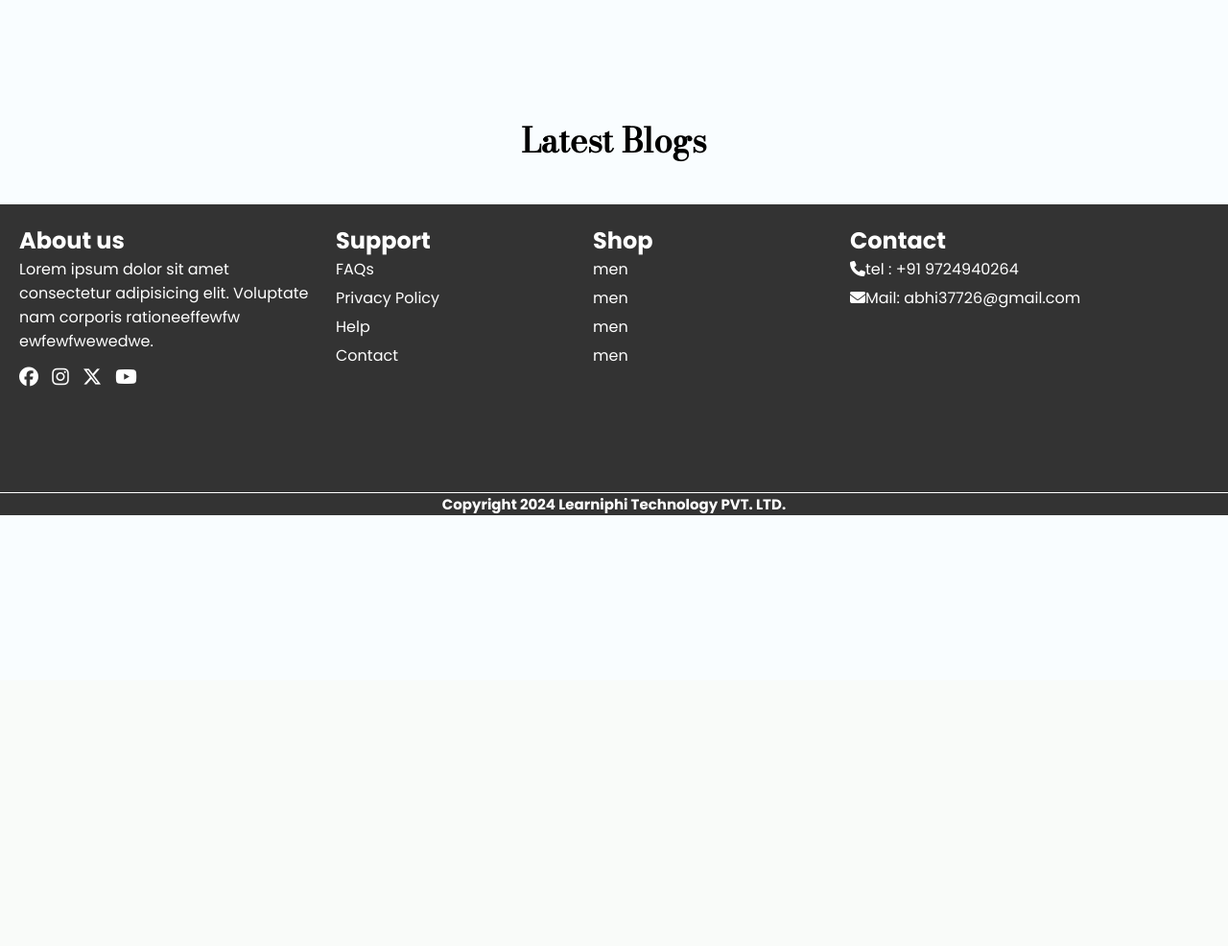
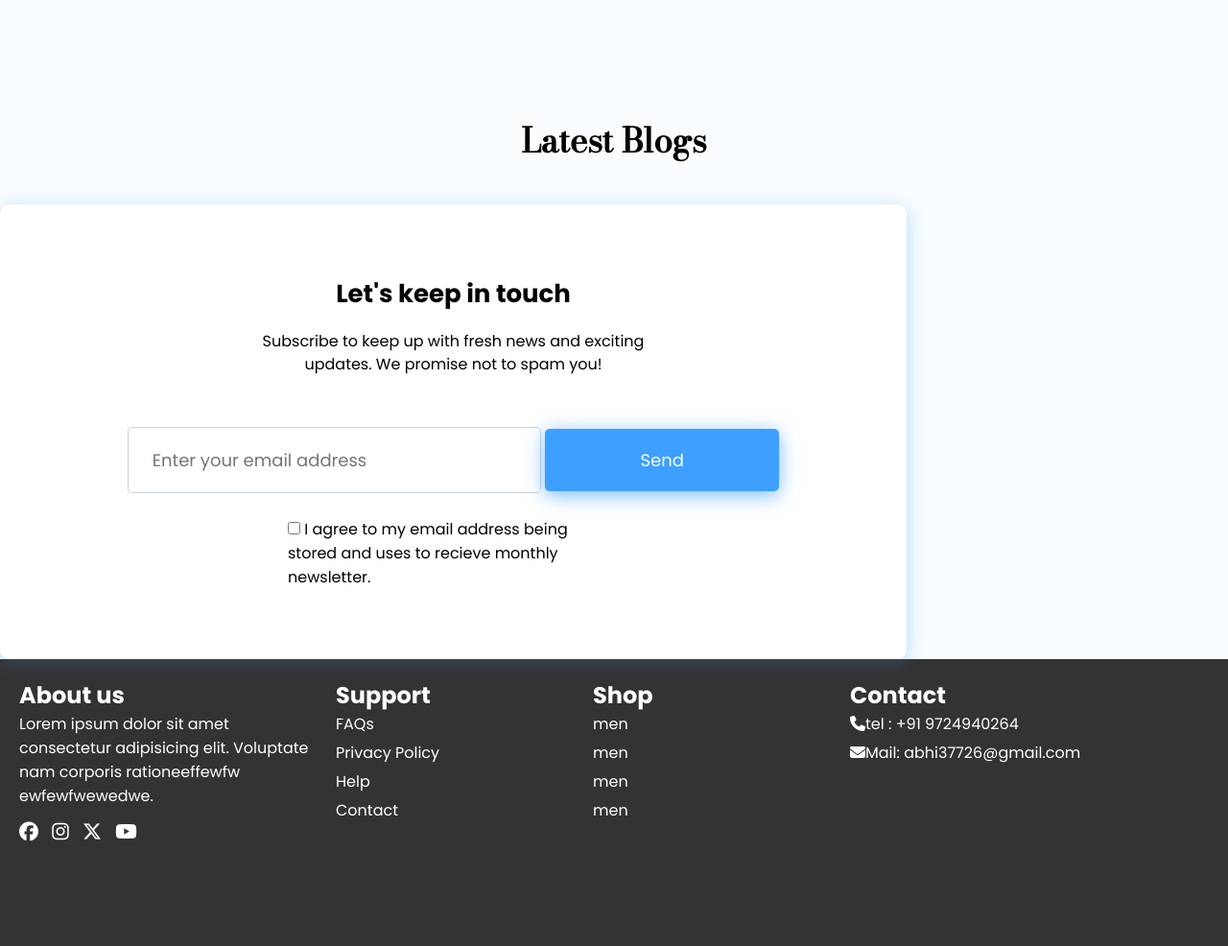
Before and after one commit to Abhishhek1/Project-AgriTech, a PHP site: page /blog.html in a window 1280 px wide. Shown: the part 91-1077 px from the top of the page at 96% size. Before the commit the page ends 628 px from the top, so only its background shows below. Run offline with PHP 8.4, Linux system fonts and the light colour scheme.

Commit message:
changes added

```diff
--- a/blog.html
+++ b/blog.html
@@ -63,6 +63,23 @@
       </div>
     </main>
 
+    <!--Subscribe button-->
+    <div class="subscribe">
+        <div class="subscribe">
+            <h2 class="subscribe__title">Let's keep in touch</h2>
+            <p class="subscribe__copy">Subscribe to keep up with fresh news and exciting updates. We promise not to spam you!</p>
+            <div class="form">
+                <input type="email" class="form__email" placeholder="Enter your email address" />
+                <button class="form__button">Send</button>
+            </div>
+            <div class="notice">
+                <input type="checkbox">
+                <span class="notice__copy">I agree to my email address being stored and uses to recieve monthly newsletter.</span>
+            </div>
+        </div>
+    </div>
+
+
     <!---footer-->
     <footer>
       <div class="about-us sec">
--- a/index.js
+++ b/index.js
@@ -14,7 +14,6 @@ const toggleBtn = document.querySelector('.toggle-btn')
 
 
 // Blog javascript code(blog.html)
-
 const API_KEY = "dcbaa0f6e99740ccac8815c04b7b9a5f";
 const url = "https://newsapi.org/v2/everything?q=";
 
@@ -25,8 +24,11 @@ async function fetchNews(query) {
 
         if (data.articles && data.articles.length > 0) {
             const newsContainer = document.getElementById('card-container');
+            const maxArticlesToShow = 13;
 
-            data.articles.forEach(article => {
+            for (let i = 0; i < Math.min(data.articles.length, maxArticlesToShow); i++) {
+                const article = data.articles[i];
+
                 // Check if the article has an image
                 if (article.urlToImage) {
                     const cardContainer = document.createElement('div');
@@ -41,14 +43,14 @@ async function fetchNews(query) {
                     const newsImg = document.createElement('img');
                     newsImg.src = article.urlToImage;
                     newsImg.alt = "News Image";
-                    newsImg.id = "news-img";
+                    newsImg.classList.add('news-img');
 
                     const cardContent = document.createElement('div');
                     cardContent.classList.add('card-content');
 
                     const newsTitle = document.createElement('h3');
                     newsTitle.textContent = article.title;
-                    newsTitle.id = 'news-title';
+                    newsTitle.classList.add('news-title');
 
                     const newsSource = document.createElement('h6');
                     // Format the publishedAt date in a human-readable format with the desired time zone
@@ -71,7 +73,7 @@ async function fetchNews(query) {
 
                     newsContainer.appendChild(cardContainer);
                 }
-            });
+            }
         } else {
             console.log("No articles found in the data.");
         }
@@ -81,4 +83,4 @@ async function fetchNews(query) {
 }
 
 // Example usage
-fetchNews("farming, farm, agriculture, crop");
+fetchNews("farm + agriculture");
--- a/style/blog.css
+++ b/style/blog.css
@@ -1,4 +1,4 @@
-
+@import url('https://fonts.googleapis.com/css2?family=Mulish:wght@300;400;500;600;700&display=swap');
 body{
   background-color: #f9fdff;
 }
@@ -51,3 +51,116 @@ main{
 .news-source{
   margin-block: 12px;
 }
+
+
+/*Subscribe Styling*/
+#subscribe{
+  display: flex;
+  justify-content: center;
+  align-items: center;
+}
+.subscribe {
+	display: flex;
+	flex-direction: column;
+	align-items: center;
+	justify-content: center;
+	background: white;
+	width: 945px;
+	height: 474px;
+	border-radius: 10px;
+	box-shadow: 0 4px 20px rgba(61, 159, 255, 0.2)
+}
+
+
+.subscribe__title {
+	font-weight: bold;
+	font-size: 26px;
+	margin-bottom: 18px;
+}
+
+.subscribe__copy {
+	max-width: 450px;
+	text-align: center;
+	margin-bottom: 53px;
+	line-height: 1.5;
+}
+
+.form {
+	margin-bottom: 25px;
+}
+
+.form__email {
+	padding: 20px 25px;
+	border-radius: 5px;
+ 	border: 1px solid #CAD3DB;
+	width: 431px;
+	font-size: 18px;
+	color: #0F121F;
+}
+
+.form__email:focus {
+	outline: 1px solid #3D9FFF;
+}
+
+.form__button {
+	background: #3D9FFF;
+	padding: 10px;
+	border: none;
+	width: 244px;
+	height: 65px;
+	border-radius: 5px;
+	font-size: 18px;
+	color: white;
+	box-shadow: 0 4px 20px rgba(61, 159, 255, 0.7);
+}
+
+.form__button:hover {
+	box-shadow: 0 10px 20px rgba(61, 159, 255, 0.7);
+}
+
+.notice {
+	width: 345px;
+}
+
+
+/*css for blog*/
+
+/* Add these styles to your CSS file */
+.template-news-card {
+  margin-bottom: 20px;
+}
+
+.card {
+  display: flex;
+  flex-direction: column;
+  border: 1px solid #ddd;
+  border-radius: 8px;
+  overflow: hidden;
+  box-shadow: 0 0 10px rgba(0, 0, 0, 0.1);
+}
+
+.card-header img {
+  width: 100%;
+  height: auto;
+  border-bottom: 1px solid #ddd;
+}
+
+.card-content {
+  padding: 15px;
+}
+
+.news-title {
+  font-size: 18px;
+  margin-bottom: 10px;
+}
+
+.news-source {
+  font-size: 14px;
+  color: #777;
+  margin-bottom: 10px;
+}
+
+.news-desc {
+  font-size: 16px;
+  color: #555;
+}
```
Also changed, not shown: style/style.css (line endings or trailing spaces).
